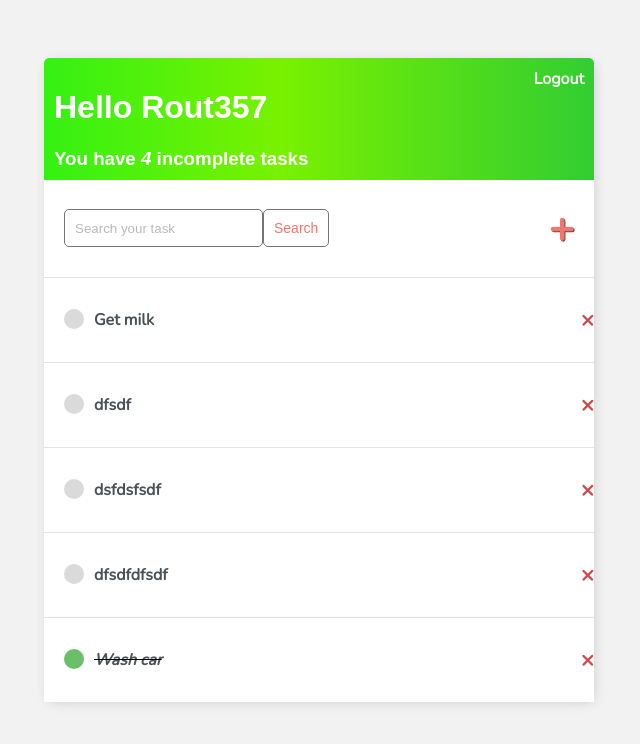
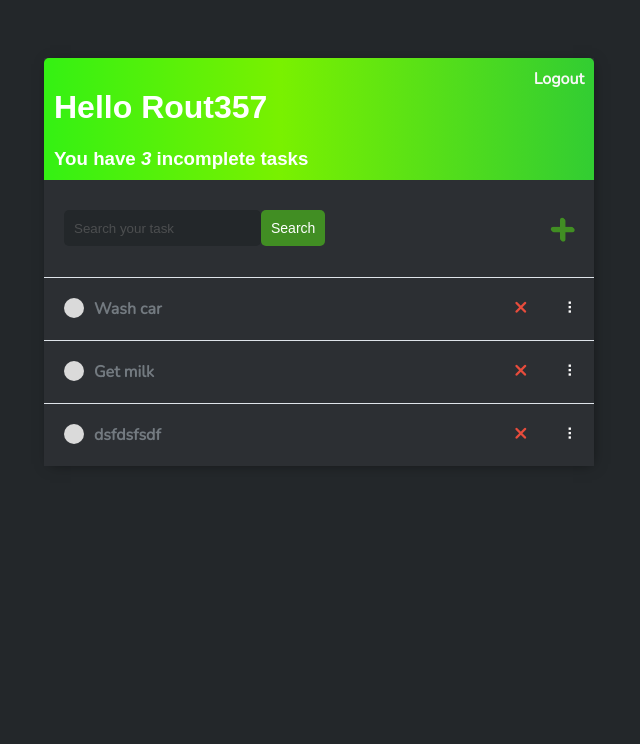
Before and after one commit to Rout357/ToDoListApp, a Django app: page / in a window 1280 px wide. Shown: the top 744 px of the page, without its empty margins (321-961 px from the left). Run offline with Django 4.2, Linux system fonts and the light colour scheme; a user stored in the database is signed in; data comes from the database, SQL or seed files in the repository.

Commit message:
change theme

```diff
--- a/base/models.py
+++ b/base/models.py
@@ -1,17 +1,18 @@
 from django.db import models
 from django.contrib.auth.models import User
-
 # Create your models here.
 
+
 class Task(models.Model):
-    user = models.ForeignKey(User, on_delete=models.CASCADE, null=True, blank=True)
+    user = models.ForeignKey(
+        User, on_delete=models.CASCADE, null=True, blank=True)
     title = models.CharField(max_length=200)
     description = models.TextField(null=True, blank=True)
     complete = models.BooleanField(default=False)
-    create = models.DateField(auto_now_add=True)
+    created = models.DateTimeField(auto_now_add=True)
 
     def __str__(self):
         return self.title
 
     class Meta:
-        ordering = ['complete']
+        order_with_respect_to = 'user'
--- a/base/templates/base/main.html
+++ b/base/templates/base/main.html
@@ -14,7 +14,8 @@
 
     <style>
         body{
-            background-color: #f2f2f2;
+            background-color: #23272a;
+            color: #fff;
             font-family: 'Nunito', sans-serif;
             padding-top: 50px;
         }
@@ -24,7 +25,7 @@
         }
 
         a, p {
-            color: #4b5156;
+            color: #1abc9c;
         }
 
         a {
@@ -34,9 +35,9 @@
         .container {
             max-width: 550px;
             margin: auto;
-            background-color: #fff;
+            background-color: #2c2f33;
             -webkit-box-shadow: 2px 2px 13px -4px rgba(0, 0, 0, 0.21);
-            box-shadow: 2px 2px 13px -4px rgba(0, 0, 0, 0.21);
+            box-shadow: 2px 2px 13px -4px rgba(0, 0, 0, 0.5);
         }
 
         input {
@@ -62,19 +63,21 @@
             display: flex;
             align-items: center;
             justify-content: space-between;
-            background-color: #fff;
+            background-color: #2c2f33;
+            color: #fff;
             border-top: 1px solid #dfe4ea;
             overflow: hidden;
         }
 
         .task-title {
+            color: #fff;
             display: flex;
             padding: 20px;
         }
 
         .task-title a {
             text-decoration: none;
-            color: #4b5156;
+            color: #737a80;
             margin-left: 10px;
         }
 
@@ -95,10 +98,10 @@
         .delete-link {
             text-decoration: none;
             font-weight: 900;
-            color: #cf4949;
+            color: #e74c3c;
             font-size: 22px;
             line-height: 2;
-            padding: 20px 0px;
+            padding: 10px 15px;
         }
 
         .handle {
@@ -127,17 +130,21 @@
         }
 
         .selectedTask {
+            background-color: #418e23;
+            color: #fff;
             opacity: 0.6;
         }
 
         #add-link {
-            color: #EB796F;
+            color: #418e23;
             text-decoration: none;
             font-size: 42px;
-            text-shadow: 1px 1px #81413b;
+            text-shadow: 1px 1px #418e23;
         }
 
         #search-add-wrapper {
+            background-color: #2c2f33;
+            color: #fff;
             display: flex;
             justify-content: space-between;
             align-items: center;
@@ -153,10 +160,18 @@
         input[type=text],
         input[type=password],
         textarea {
-            border: 1px solid #757575;
+            background-color: #23272a;
+            color: #fff;
+            border: none;
             border-radius: 5px;
             padding: 10px;
             width: 90%;
+        }
+
+        input[type=text]:focus,
+        input[type=password]:focus,
+        textarea:focus {
+            outline: none;
         }
 
         label {
@@ -170,9 +185,9 @@
         }
 
         .button {
-            border: 1px solid #757575;
-            background-color: #FFF;
-            color: #EB796F;
+            border: none;
+            background-color: #418e23;
+            color: #fff;
             padding: 10px;
             font-size: 14px;
             border-radius: 5px;
@@ -181,6 +196,8 @@
         }
 
         .card-body {
+            background-color: #2c2f33;
+            color: #fff;
             padding: 20px;
         }
 
@@ -191,9 +208,7 @@
 <body>
 
     <div class="container">
-        {% block content %}
-
-        {% endblock content %}
+        {% block content %} {% endblock content %}
     </div>
 
 </body>
--- a/base/templates/base/task_list.html
+++ b/base/templates/base/task_list.html
@@ -1,25 +1,16 @@
-{% extends 'base/main.html' %}
-{% block content %}
+{% extends 'base/main.html' %} {% block content %}
 
+<script src="https://cdn.jsdelivr.net/npm/sortablejs@latest/Sortable.min.js"></script>
 <div class="header-bar">
     <div>
         <h1>Hello {{request.user|title}}</h1>
-        <h3 style="margin:0">You have <i>{{count}}</i> incomplete task{{ count|pluralize:"s"}} </h3>
+        <h3 style="margin:0">You have <i>{{count}}</i> incomplete task{{ count|pluralize:"s" }}</h3>
     </div>
+
     {% if request.user.is_authenticated %}
-    <a href="{% url 'logout' %}">Logout</a>
-    {% else %}
-    <a href="{% url 'login' %}">Login</a>
-    {% endif %}
+    <a href="{% url 'logout' %}">Logout</a> {% else %}
+    <a href="{% url 'login' %}">Login</a> {% endif %}
 </div>
-
-
-<!-- <a href="{% url 'task-create' %}">Add Task</a>
-
-<form method="GET">
-    <input type='text' name='search-area' value="{{search_input}}">
-    <input type="submit" value='Search'>
-</form> -->
 
 
 <div id="search-add-wrapper">
@@ -33,28 +24,61 @@
 </div>
 
 
-<div class="task-items-wrapper">
+<!-- Hidden form. Form submits new item positions -->
+<form style="display: none;" id="reorderForm" method="post" action="{% url 'task-reorder' %}">
+    {% csrf_token %}
+    <input type="hidden" id="positionInput" name="position">
+</form>
+
+
+<div id="tasklist" class="task-items-wrapper">
     {% for task in tasks %}
-        <div class="task-wrapper">
+    <div class="task-wrapper" data-position="{{task.pk}}">
+        <div class="task-title">
             {% if task.complete %}
-            <div class="task-title">
-                <div class="task-complete-icon"></div>
-                <i><s><a href="{% url 'task-update' task.id %}">{{task}}</a></s></i>
-            </div>
+            <div class="task-complete-icon"></div>
+            <i><s><a href="{% url 'task-update' task.id %}">{{task}}</a></s></i> {% else %}
+            <div class="task-incomplete-icon"></div>
+            <a href="{% url 'task-update' task.id %}">{{task}}</a> {% endif %}
+        </div>
+        <div class="task-controls">
             <a class="delete-link" href="{% url 'task-delete' task.id %}">&#215;</a>
-            {% else %}
-            <div class="task-title">
-                <div class="task-incomplete-icon"></div>
-                <a href="{% url 'task-update' task.id %}">{{task}}</a>
-            </div>
-            <a class="delete-link" href="{% url 'task-delete' task.id %}">&#215;</a>
-            {% endif %}
-
+            <span class="handle">&nbsp;&#10247;</span>
         </div>
+    </div>
 
     {% empty %}
-    <h3>No items in list</h3>
+    <div style="text-align: center; padding-bottom: 10px; line-height: 1em;">
+        <h3>No new tasks are created.</h3>
+        <h3>Create a <a style="text-decoration: none; color: #e53935;" href="{% url 'task-create' %}">New task</a> ! </h3>
+    </div>
     {% endfor %}
 </div>
 
+<script>
+    var taskList = document.getElementById("tasklist");
+    var reorderForm = document.getElementById("reorderForm");
+    var positionInput = document.getElementById("positionInput");
+
+    let sortable = Sortable.create(taskList, {
+        handle: '.handle',
+        ghostClass: 'dropArea',
+        chosenClass: 'selectedTask',
+
+    });
+
+    function reordering() {
+        const rows = document.getElementsByClassName("task-wrapper");
+        let pos = [];
+        for (let row of rows) {
+            pos.push(row.dataset.position);
+        }
+        console.log(pos.join(","))
+        positionInput.value = pos.join(',');
+        reorderForm.submit();
+    }
+
+    document.ondrop = reordering
+</script>
+
 {% endblock content %}
--- a/base/urls.py
+++ b/base/urls.py
@@ -1,5 +1,5 @@
 from django.urls import path
-from .views import TaskList, TaskDetail, TaskCreate, TaskUpdate, TaskDelete, CustomLoginView, RegisterPage
+from .views import TaskList, TaskDetail, TaskCreate, TaskUpdate, TaskDelete, CustomLoginView, RegisterPage, TaskReorder
 from django.contrib.auth.views import LogoutView
 
 urlpatterns = [
@@ -13,4 +13,6 @@ urlpatterns = [
     path('task-create/', TaskCreate.as_view(), name='task-create'),
     path('task-update/<int:pk>/', TaskUpdate.as_view(), name='task-update'),
     path('task-delete/<int:pk>/', TaskDelete.as_view(), name='task-delete'),
+    path('task-reorder/', TaskReorder.as_view(), name='task-reorder'),
+
 ]
--- a/base/views.py
+++ b/base/views.py
@@ -15,7 +15,7 @@ from django.shortcuts import redirect
 from django.db import transaction
 
 from .models import Task
-
+from .forms import PositionForm
 
 
 class CustomLoginView(LoginView):
@@ -90,3 +90,17 @@ class TaskDelete(LoginRequiredMixin, DeleteView):
     model = Task
     context_object_name = 'task'
     success_url = reverse_lazy('tasks')
+
+
+class TaskReorder(View):
+    def post(self, request):
+        form = PositionForm(request.POST)
+
+        if form.is_valid():
+            positionList = form.cleaned_data["position"].split(',')
+
+            with transaction.atomic():
+                user = self.request.user
+                user.set_task_order(positionList)
+
+        return redirect(reverse_lazy('tasks'))
```
Also changed, not shown: base/forms.py (added, +7 -0 lines), base/templates/base/login.html (+11 -8 lines), base/templates/base/register.html (+20 -7 lines), base/templates/base/task_confirm_delete.html (+12 -6 lines), base/migrations/0002_alter_task_options_task_created_and_more.py (added), db.sqlite3.
